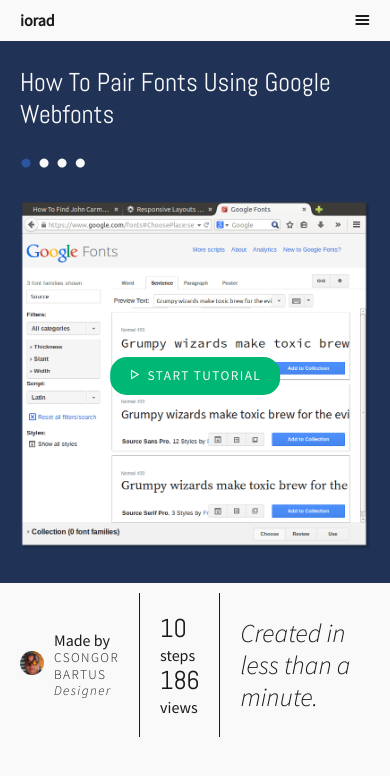
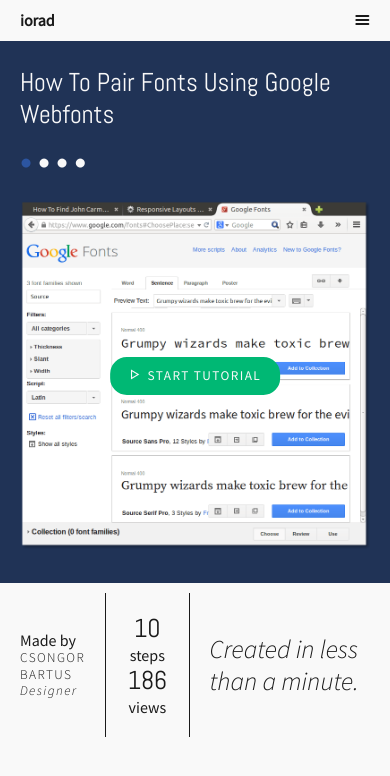
Before and after one commit to metamn/iplayer, a Jekyll site: the page built from index.html, in a window 390 px wide. Shown: the top 776 px of the page. Built offline with Jekyll 4.4.1, drawn with Linux system fonts in a browser that asks for light colours; nearby versions of some CDN libraries.

Commit message:
Avatar removed on mobile

```diff
--- a/assets/styles/organisms/player/author.scss
+++ b/assets/styles/organisms/player/author.scss
@@ -4,6 +4,10 @@
   figure {
     @include figure;
     margin-right: $lem / 2;
+
+    @include mobile {
+      display: none;
+    }
   }
 
   nav {
--- a/assets/styles/organisms/player/tutorial-metadata.scss
+++ b/assets/styles/organisms/player/tutorial-metadata.scss
@@ -7,6 +7,7 @@
     }
   }
 
+  text-align: center;
   padding: $lem;
   margin: auto $lem;
 
--- a/assets/styles/screen.css
+++ b/assets/styles/screen.css
@@ -57,9 +57,10 @@ html body section#tutorial-info #author { display: -webkit-box; /* OLD - iOS 6-,
 html body section#tutorial-info #author figure { margin-right: 0.625em; }
 html body section#tutorial-info #author figure img { max-width: 100%; height: auto; }
 html body section#tutorial-info #author figure figcaption { display: none; }
+@media only screen and (max-width: 37.499em) { html body section#tutorial-info #author figure { display: none; } }
 html body section#tutorial-info #author nav .name { font-family: "Source Sans Pro", sans-serif; font-weight: 300; font-size: smaller; text-transform: uppercase; letter-spacing: 0.10417em; }
 html body section#tutorial-info #author nav .role { font-family: "Source Sans Pro", sans-serif; font-weight: 300; font-size: smaller; font-style: italic; letter-spacing: 0.10417em; }
-html body section#tutorial-info #tutorial-metadata { padding: 1.25em; margin: auto 1.25em; border-right: 1px solid; border-left: 1px solid; }
+html body section#tutorial-info #tutorial-metadata { text-align: center; padding: 1.25em; margin: auto 1.25em; border-right: 1px solid; border-left: 1px solid; }
 html body section#tutorial-info #tutorial-metadata ul li span { font-family: "Abel", sans-serif; font-weight: 400; font-size: 1.6154em; }
 @media only screen and (min-width: 90em) { html body section#tutorial-info #tutorial-metadata { padding: 1.25em 5em; margin: auto 5em; } }
 html body section#tutorial-info #strapline .title { font-size: 1.6154em; font-style: italic; }
@@ -89,9 +90,10 @@ html body section#tutorial-info #author { display: -webkit-box; /* OLD - iOS 6-,
 html body section#tutorial-info #author figure { margin-right: 0.625em; }
 html body section#tutorial-info #author figure img { max-width: 100%; height: auto; }
 html body section#tutorial-info #author figure figcaption { display: none; }
+@media only screen and (max-width: 37.499em) { html body section#tutorial-info #author figure { display: none; } }
 html body section#tutorial-info #author nav .name { font-family: "Source Sans Pro", sans-serif; font-weight: 300; font-size: smaller; text-transform: uppercase; letter-spacing: 0.10417em; }
 html body section#tutorial-info #author nav .role { font-family: "Source Sans Pro", sans-serif; font-weight: 300; font-size: smaller; font-style: italic; letter-spacing: 0.10417em; }
-html body section#tutorial-info #tutorial-metadata { padding: 1.25em; margin: auto 1.25em; border-right: 1px solid; border-left: 1px solid; }
+html body section#tutorial-info #tutorial-metadata { text-align: center; padding: 1.25em; margin: auto 1.25em; border-right: 1px solid; border-left: 1px solid; }
 html body section#tutorial-info #tutorial-metadata ul li span { font-family: "Abel", sans-serif; font-weight: 400; font-size: 1.6154em; }
 @media only screen and (min-width: 90em) { html body section#tutorial-info #tutorial-metadata { padding: 1.25em 5em; margin: auto 5em; } }
 html body section#tutorial-info #strapline .title { font-size: 1.6154em; font-style: italic; }
```
Also changed, not shown: 3 other files.
